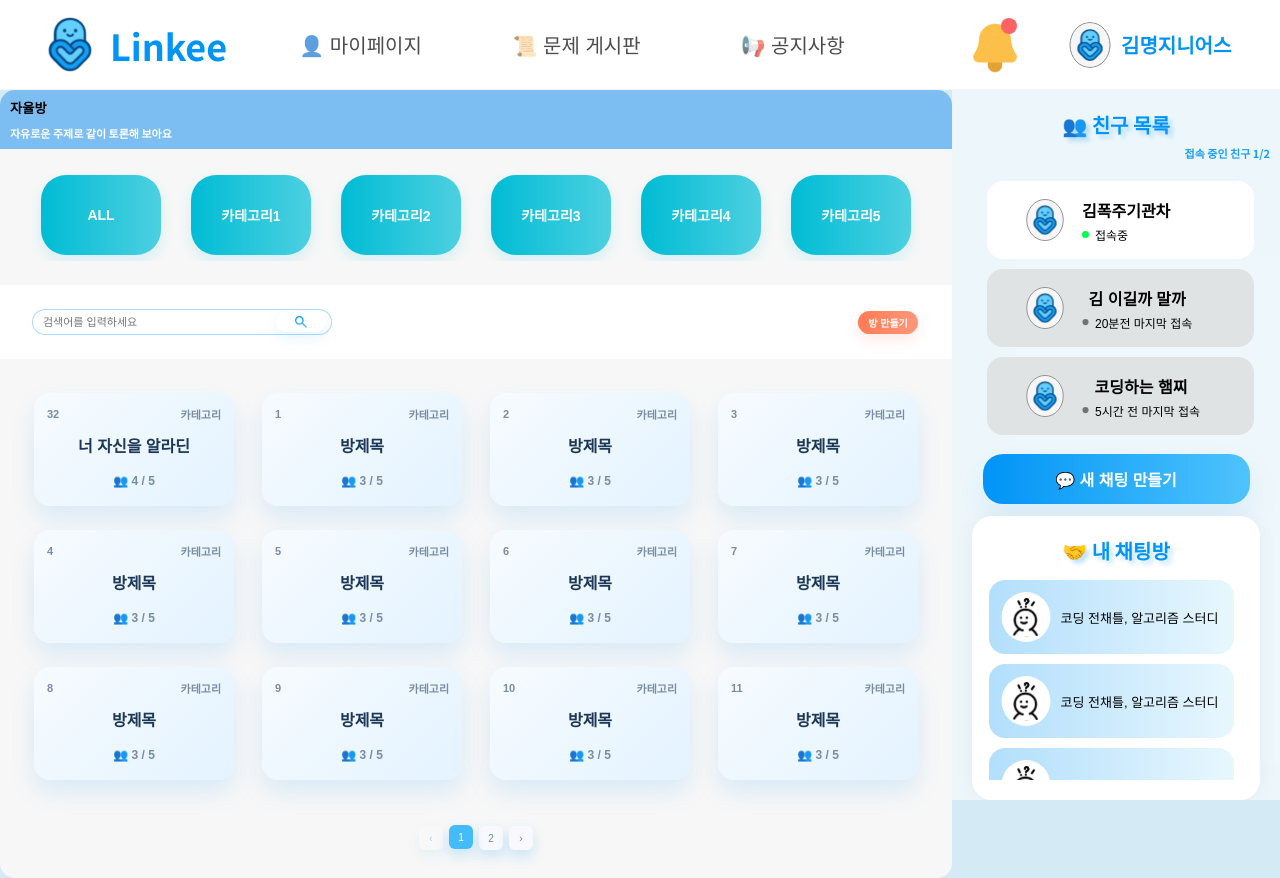
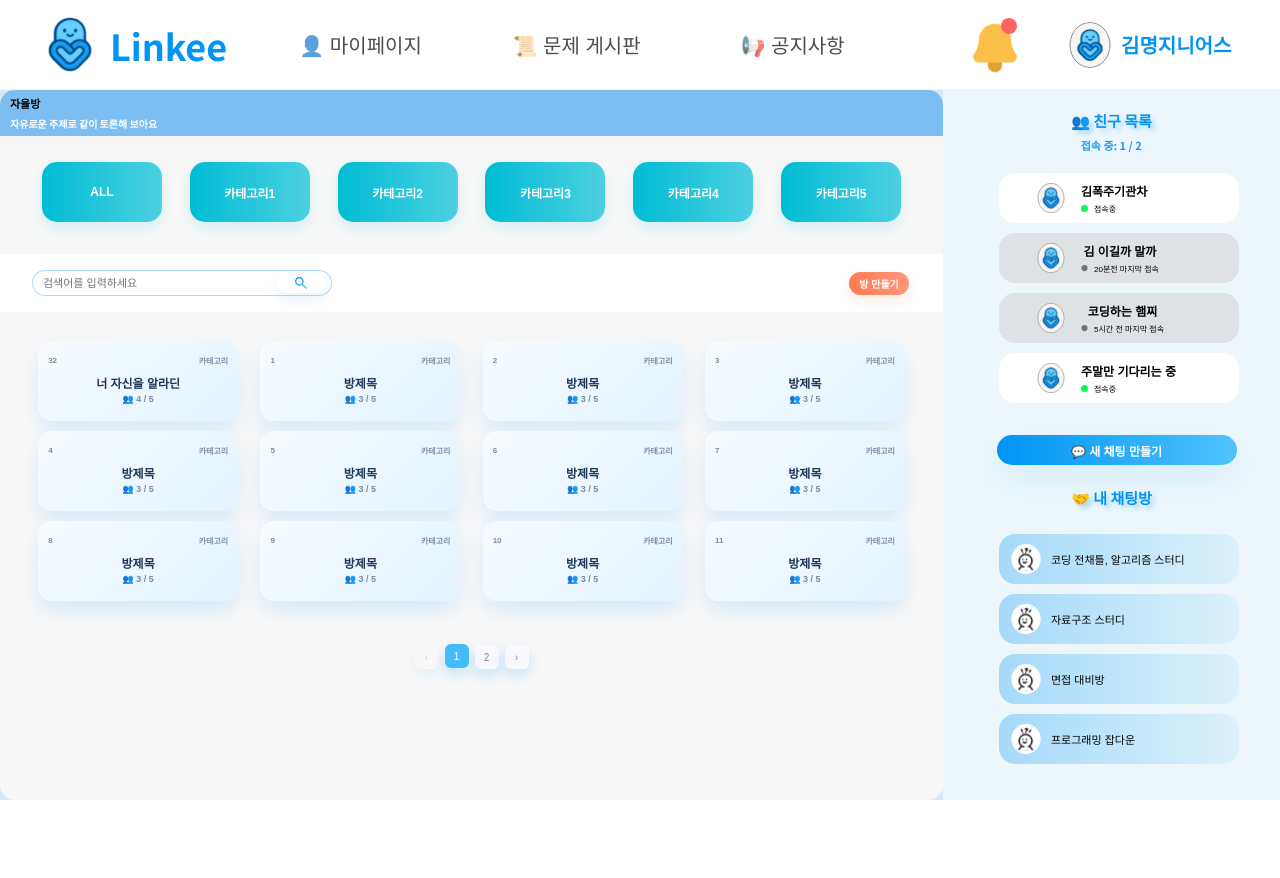
Before and after one commit to Linkee-Project/Linkee-Front-Vue, a Vue app in the folder Linkee-front/Linkee-front-vue/: page /chat/game/rooms in a window 1280 px wide. After the commit the page ends 800 px from the top, so only its background shows below. Built offline with nearby package versions, Linux system fonts and the light colour scheme.

Commit message:
fix : 컨텐츠 크기 수장

```diff
--- a/Linkee-front/Linkee-front-vue/package.json
+++ b/Linkee-front/Linkee-front-vue/package.json
@@ -14,6 +14,7 @@
   "dependencies": {
     "axios": "^1.13.2",
     "element-plus": "^2.11.8",
+    "simplebar": "^6.3.3",
     "vue": "^3.5.22",
     "vue-router": "^4.6.3"
   },
--- a/Linkee-front/Linkee-front-vue/src/App.vue
+++ b/Linkee-front/Linkee-front-vue/src/App.vue
@@ -58,7 +58,6 @@ html, body, #app {
   flex: 1;
   display: flex;
   flex-direction: row;
-  overflow: hidden;
 
   /* 사이드바를 오른쪽 끝으로 밀어냄 */
   justify-content: flex-start;
@@ -70,5 +69,7 @@ html, body, #app {
 
 .router-view-container {
   flex: 1; /* 메인 콘텐츠가 남은 공간 다 차지함 */
+  height: calc(100vh - 90px);
+  overflow: hidden;
 }
 </style>
--- a/Linkee-front/Linkee-front-vue/src/components/layout/user/sidebar/UserSidebar.css
+++ b/Linkee-front/Linkee-front-vue/src/components/layout/user/sidebar/UserSidebar.css
@@ -1,10 +1,13 @@
-/* 전체 사이드바 영역 */
+/* ============================= */
+/* 전체 사이드바 영역            */
+/* ============================= */
 .sidebar-container {
-    width: 337px;
+    min-width: 337px;
     height: calc(100vh - 90px);
     background: rgba(255, 255, 255, 0.6);
+    overflow: hidden;
+}
 
-}
 .content {
     display: flex;
     flex-direction: column;
@@ -12,8 +15,22 @@
     overflow: hidden;
 }
 
-/*----------------------------------------------------------------------------*/
-/* 친구 목록 */
+
+/* ============================= */
+/* 공통 섹션 스타일 (친구/방 공용) */
+/* ============================= */
+.section-block {
+    flex: 1;                       /* 🔥 친구/내 채팅방 영역 높이 동일 배분 */
+    display: flex;
+    flex-direction: column;
+    align-items: center;
+    overflow: hidden;
+    padding-bottom: 10px;
+}
+
+/* ============================= */
+/* 섹션 헤더                     */
+/* ============================= */
 .section-header {
     display: flex;
     flex-direction: column;
@@ -24,13 +41,12 @@
 }
 
 .section-header .title {
-    font-size: 20px;
+    font-size: 15px;
     color: #0094F6;
     text-shadow: 4px 4px 4px rgba(0, 148, 246, 0.25);
     font-weight: 700;
     margin-bottom: 6px;
 }
-
 
 .section-header .count {
     font-size: 11px;
@@ -39,35 +55,47 @@
     align-self: flex-end;
     margin-right: 10px;
 }
-/*----------------------------------------------------------------------------*/
-/* 친구 카드 리스트 */
-.friend-scroll-area {
-    max-height: 400px; /* ✔ 친구 목록이 이 범위 안에서만 스크롤 */
-    overflow-y: auto;
-    margin-left: 35px;   /* 기존 friend-list margin 옮김 */
-    padding-right: 10px; /* 스크롤바 공간 확보 */
-}
 
 
+/* ============================= */
+/* 스크롤 영역(친구/방 공용)      */
+/* ============================= */
+.scroll-area {
+    flex: 1;
+    overflow-y:auto;
+    margin-left: 20px;
+    padding-right: 5px;
+    width: 80%;
+}
+::-webkit-scrollbar {width: 8px; height:8px;}
+::-webkit-scrollbar-button {display:none;}
+::-webkit-scrollbar-track {background:none;}
+::-webkit-scrollbar-thumb {border-radius:50px; background: rgba(210, 233, 243, 0.9);}
+::-webkit-scrollbar-thumb:hover {background: rgba(62, 184, 248, 0.87);}
+
+
+
+/* ============================= */
+/* 친구 리스트                    */
+/* ============================= */
 .friend-list {
     display: flex;
     flex-direction: column;
     gap: 10px;
-
+    align-items: center;
 }
 
 .friend-card {
-    width: 267px;
-    height: 78px;
+    width: 240px;
+    height: 50px;
     display: flex;
     align-items: center;
     padding: 12px;
     border-radius: 16px;
     background: rgba(217, 218, 219, 0.7);
     border: none;
-
     cursor: pointer;
-    transition: 0.2s;  /* hover 애니메이션 */
+    transition: 0.2s;
 }
 
 .friend-card:hover {
@@ -80,18 +108,17 @@
 }
 
 .friend-card .avatar {
-    width: 42px;
-    height: 42px;
+    width: 30px;
+    height: 30px;
     margin-left: 25px;
 }
 
-
 .friend-card .info {
-    margin-left: 16px;
+    margin-left: 15px;
 }
 
 .friend-card .name {
-    font-size: 16px;
+    font-size: 12px;
     font-weight: 900;
     margin: 0;
 }
@@ -109,21 +136,26 @@
 }
 
 .status {
-    font-size: 12px;
+    font-size: 8px;
     margin: 0;
 }
 
-/* 새 채팅방 만들기 버튼 */
+
+/* ============================= */
+/* 새 채팅 만들기 버튼           */
+/* ============================= */
 .button-area {
     display: flex;
     justify-content: center;
     margin-top: 10px;
+    padding-left: 10px;            /* 중앙 정렬 정확도 높임 */
 }
 
 .button-area .btn.btn--blue.btn--medium {
-    width: 267px !important;
-    height: 50px !important;
-    font-size: 16px !important;
+    width: 240px !important;
+    height: 30px !important;
+    font-size: 12px !important;
+
     display: flex;
     justify-content: center;
     align-items: center;
@@ -135,56 +167,29 @@
     transition: 0.2s;
 }
 
-.button-area .btn.btn--blue.btn--medium:hover {
-    transform: translateY(-2px);
-    box-shadow: 0px 14px 32px rgba(0, 148, 246, 0.30) !important;
-}
 
-/*     내 채팅방    */
-
-.myroom-wrapper {
-    width: 288px;
-    background: #ffffff;
-    border-radius: 20px;
-    padding: 20px 0 20px 0;
-    margin: 0 auto;
-    box-shadow: 0 0 20px rgba(0,0,0,0.05);
-}
-
-
-/* 내 채팅방 제목 */
-.myroom-header {
-    text-align: center;
-    margin-bottom: 15px;
-}
-
-.myroom-title {
-    font-size: 20px;
-    font-weight: 700;
-    color: #0094F6;
-    text-shadow: 4px 4px 4px rgba(0, 148, 246, 0.25);
-}
-
-.room-scroll-area {
-    flex-grow: 1;
-    max-height: 200px;        /* 원하는 높이 */
-    overflow-y: auto;         /* 스크롤 활성화 */
-    padding-right: 10px;      /* 스크롤바 공간 */
-}
-
+/* ============================= */
+/* 내 채팅방 리스트              */
+/* ============================= */
 .room-list {
     display: flex;
-    flex-direction: column; /* 세로 목록 */
-    gap: 10px;              /* 카드 간격 */
+    flex-direction: column;
+    gap: 10px;
     align-items: center;
+
 }
 
 .room-card {
-    width: 245px;
-    height: 74px;
+    width: 240px;
+    height: 50px;
     display: flex;
     align-items: center;
-    background: linear-gradient(90deg, rgba(0, 148, 246, 0.30) 0%, rgba(178, 229, 251, 0.30) 100%);
+
+    background: linear-gradient(90deg,
+    rgba(0, 148, 246, 0.30) 0%,
+    rgba(178, 229, 251, 0.30) 100%
+    );
+
     padding: 12px;
     border-radius: 16px;
     border: none;
@@ -198,20 +203,13 @@
     box-shadow: 5px 5px 34px rgba(0, 148, 246, 0.3);
 }
 
-/* 방 아이콘 */
 .room-icon {
-    width: 50px;
-    height: 50px;
+    width: 30px;
+    height: 30px;
 }
 
-/* 방 제목 */
 .room-text {
-    margin-left: 10px; /* 아이콘과 텍스트 간 간격 */
-    font-size: 13px;
+    margin-left: 10px;
+    font-size: 11px;
     font-weight: 500;
 }
-
-/* 추가 상단 마진 */
-.mt-20 {
-    margin-top: 10px;
-}
--- a/Linkee-front/Linkee-front-vue/src/components/layout/user/sidebar/UserSidebar.vue
+++ b/Linkee-front/Linkee-front-vue/src/components/layout/user/sidebar/UserSidebar.vue
@@ -1,55 +1,28 @@
 <script setup>
-//버튼 컴포넌트 가져오기
 import BlueButton from "@/components/base/button/BaseButton.vue";
 import "./UserSidebar.css";
 import profileImg from "@/assets/profile_img.svg";
 import onlineIcon from "@/assets/online.svg";
 import offlineIcon from "@/assets/offline.svg";
-import FriendModal from "/src/components/common/modal/ChoiceModal.vue";
+import FriendModal from "@/components/common/modal/ChoiceModal.vue";
 
+import { ref } from "vue";
 
-//채팅방 여러개 만들기
+// 친구 더미데이터
+const friends = [
+  { id: 1, name: "김폭주기관차", status: "접속중", online: true, avatar: profileImg },
+  { id: 2, name: "김 이길까 말까", status: "20분전 마지막 접속", online: false, avatar: profileImg },
+  { id: 3, name: "코딩하는 햄찌", status: "5시간 전 마지막 접속", online: false, avatar: profileImg },
+  { id: 4, name: "주말만 기다리는 중", status: "접속중", online: true, avatar: profileImg }
+];
+
+// 채팅방 더미데이터
 const rooms = [
   { id: 1, title: "코딩 전채틀, 알고리즘 스터디" },
-  { id: 2, title: "코딩 전채틀, 알고리즘 스터디" },
-  { id: 3, title: "코딩 전채틀, 알고리즘 스터디" },
-  { id: 4, title: "코딩 전채틀, 알고리즘 스터디" }
+  { id: 2, title: "자료구조 스터디" },
+  { id: 3, title: "면접 대비방" },
+  { id: 4, title: "프로그래밍 잡다운" }
 ];
-
-//친구 여러개 만들기
-// ✔ 친구 4명 데이터
-const friends = [
-  {
-    id: 1,
-    name: "김폭주기관차",
-    status: "접속중",
-    online: true,
-    avatar: profileImg
-  },
-  {
-    id: 2,
-    name: "김 이길까 말까",
-    status: "20분전 마지막 접속",
-    online: false,
-    avatar: profileImg
-  },
-  {
-    id: 3,
-    name: "코딩하는 햄찌",
-    status: "5시간 전 마지막 접속",
-    online: false,
-    avatar: profileImg
-  },
-  {
-    id: 4,
-    name: "주말만 기다리는 중",
-    status: "접속중",
-    online: true,
-    avatar: profileImg
-  }
-];
-
-import { ref } from "vue";
 
 // 모달 관련 상태
 const isModalOpen = ref(false);
@@ -58,27 +31,21 @@ const modalY = ref(0);
 const selectedFriend = ref(null);
 const modalType = ref("friend");
 
-
-// 친구 클릭 -> 모달 열기
+// 친구 모달 열기
 const openFriendModal = (event, friend) => {
-  selectedFriend.value = friend;
-
-  const card = event.currentTarget;
-  const rect = card.getBoundingClientRect();
-
-  // 모달 위치는 "카드 왼쪽 중앙"
-  modalX.value = rect.left - 160; // 모달 width + 여백
-  modalY.value = rect.top + rect.height / 2 - 70; // 모달 height 절반만큼 조정
-
-  isModalOpen.value = true;
+  openModal(event, friend, "friend");
 };
 
+const openRoomModal = (event, room) => {
+  openModal(event, room, "room");
+};
 
-const openRoomModal = (event, room) => {
-  selectedFriend.value = room;
+// 모달 공통 로직
+const openModal = (event, data, type) => {
+  selectedFriend.value = data;
+  modalType.value = type;
 
-  const card = event.currentTarget;
-  const rect = card.getBoundingClientRect();
+  const rect = event.currentTarget.getBoundingClientRect();
 
   modalX.value = rect.left - 160;
   modalY.value = rect.top + rect.height / 2 - 70;
@@ -86,16 +53,7 @@ const openRoomModal = (event, room) => {
   isModalOpen.value = true;
 };
 
-
-
-// 모달 닫기
 const closeModal = () => {
-  isModalOpen.value = false;
-};
-
-// 모달에서 선택한 버튼 실행
-const handleAction = (type) => {
-  console.log("선택한 기능:", type, selectedFriend.value.name);
   isModalOpen.value = false;
 };
 </script>
@@ -103,72 +61,74 @@ const handleAction = (type) => {
 <template>
   <aside class="sidebar-container">
     <div class="content">
-      <!-- 상단: 친구 목록 타이틀 -->
+
+      <!-- ========================= -->
+      <!--   친구 목록 섹션          -->
+      <!-- ========================= -->
+      <div class="section-block">
+
         <div class="section-header">
           <span class="title">👥 친구 목록</span>
-        <!-- 나중에 수정 -->
-        <span class="count">접속 중인 친구 1/2</span>
+          <span class="count">접속 중: 1 / 2</span>
         </div>
 
-      <!-- 친구 카드 리스트 영역 -->
-      <div class="friend-scroll-area">
+        <div class="scroll-area">
           <div class="friend-list">
-
-          <!-- ✔ v-for로 친구 목록 반복 렌더링 -->
             <button
                 class="friend-card"
-              :class="{ online: friend.online }"
                 v-for="friend in friends"
                 :key="friend.id"
+                :class="{ online: friend.online }"
                 @click="event => openFriendModal(event, friend)"
             >
-            <img class="avatar" :src="friend.avatar" alt="friend avatar" />
+              <img class="avatar" :src="friend.avatar" />
 
               <div class="info">
                 <p class="name">{{ friend.name }}</p>
 
                 <div class="status-row">
-                <!-- 온라인/오프라인 색상 아이콘 자동 변경 -->
-                <img
-                    class="status-color"
-                    :src="friend.online ? onlineIcon : offlineIcon"
-                    alt="status icon"
-                />
+                  <img class="status-color" :src="friend.online ? onlineIcon : offlineIcon" />
                   <span class="status">{{ friend.status }}</span>
                 </div>
               </div>
             </button>
+          </div>
 
         </div>
       </div>
 
 
-      <!-- 새 채팅방 만들기 버튼 -->
+      <!-- 새 채팅 만들기 -->
       <div class="button-area">
+
           <BlueButton color="blue" size="medium" label="💬 새 채팅 만들기" />
+
       </div>
 
-      <!-- 내 채팅방 -->
-      <div class="myroom-wrapper mt-20">
 
-        <div class="myroom-header">
-          <span class="myroom-title">🤝 내 채팅방</span>
+      <!-- ========================= -->
+      <!--     내 채팅방 섹션        -->
+      <!-- ========================= -->
+      <div class="section-block">
+        <div class="section-header">
+          <span class="title">🤝 내 채팅방</span>
         </div>
 
-        <div class="room-scroll-area">
+        <div class="scroll-area" >
           <div class="room-list">
-            <button class="room-card"
+            <button
+                class="room-card"
                 v-for="room in rooms"
                 :key="room.id"
                 @click="event => openRoomModal(event, room)"
             >
-              <img class="room-icon" src="../../../../assets/chat_room_img.svg" alt="room icon" />
+              <img class="room-icon" src="@/assets/chat_room_img.svg" />
               <p class="room-text">{{ room.title }}</p>
             </button>
           </div>
         </div>
+      </div>
 
-      </div>
     </div>
   </aside>
 
@@ -179,7 +139,5 @@ const handleAction = (type) => {
       :x="modalX"
       :y="modalY"
       @close="closeModal"
-      @action="handleAction"
   />
-
 </template>
--- a/Linkee-front/Linkee-front-vue/src/views/chat-view/ChatGameListView.vue
+++ b/Linkee-front/Linkee-front-vue/src/views/chat-view/ChatGameListView.vue
@@ -237,15 +237,16 @@ const pagedRooms = computed(() => {
 }
 
 .free-board-header h5 {
+  font-size: 11px;
   font-weight: 900;
-  margin: 8px 0;
+  margin: 5px 0;
 }
 
 .free-board-header p {
-  font-size: 11px;
+  font-size: 10px;
   font-weight: bold;
   color: white;
-  margin: 8px 0;
+  margin: 5px 0;
 }
 
 .free-board {
@@ -265,7 +266,7 @@ const pagedRooms = computed(() => {
   gap: 24px;
   padding: 24px 32px 20px;
 
-  overflow-y: auto;
+  overflow-y: hidden;
   overflow-x: hidden;
   border-bottom-left-radius: 15px;
   border-bottom-right-radius: 15px;
@@ -275,22 +276,28 @@ const pagedRooms = computed(() => {
 .free-board__rooms {
   display: grid;
   grid-template-columns: repeat(4, 1fr);
-  gap: 20px 24px;
-  margin-top: 8px;
+  justify-content: center;
+  gap: 10px 10px;
+  margin-top: 5px;
   flex: none;
   overflow: visible;
+
+
 }
 
 /* 방 카드 */
 .room-card-btn {
+  width: 100%;  /* 🔥 grid 칸을 꽉 채우기 */
+  max-width: 200px;
+  min-width: 200px !important;
   display: flex;
   flex-direction: column;
-  justify-content: space-between;
-  width: 70%;
-  padding: 13px;
-  border-radius: 16px;
+  height: 80px;
+  padding: 10px;
+  border-radius: 14px;
   background: linear-gradient(135deg, #f7fbff, #e3f3ff);
-  box-shadow: 0 12px 24px rgba(0, 148, 246, 0.12);
+  box-shadow: 0 10px 20px rgba(0, 148, 246, 0.12);
+  margin: 0 auto; /* 🔥 카드가 칸 내부에서 가운데 위치하도록 */
 }
 
 .room-card__header {
@@ -298,26 +305,25 @@ const pagedRooms = computed(() => {
   justify-content: space-between; /* 좌우 배치 */
   align-items: center;
   width: 100%;
-  font-size: 11px;
-  padding-bottom: 5px;
+  font-size: 8px;
+  padding-bottom: 3px;
   color: #7a8ca3;
 }
 
 .room-card__title {
-  margin-top: 6px;
-  margin-bottom: 12px;
-  font-size: 16px;
+  padding-top: 5px;
+  font-size: 12px;
   font-weight: 600;
   color: #1c3757;
-  padding-bottom: 5px;
+  padding-bottom: 3px;
   text-align: center;
 }
 
 .room-card__footer {
-  font-size: 12px;
+  font-size: 9px;
   color: #7a8ca3;
   text-align: center;
-  padding-bottom: 5px;
+  padding-bottom: 3px;
 }
 
 .free-board__category {
@@ -325,27 +331,33 @@ const pagedRooms = computed(() => {
   flex-direction: row;
   justify-content: space-around;
   align-items: center;
-  gap: 12px;
+  gap: 8px;
 
-  overflow-x: auto;
+  padding-bottom: 2px;
+  margin-bottom: 4px;
+
   white-space: nowrap;
-  padding-bottom: 4px;
 
   scrollbar-width: thin;
 }
 
 /* 카테고리 버튼 크기 줄여서 한 줄 정렬 적합 */
 .free-board__category-btn {
-  min-width: 120px;
-  height: 80px;
-  flex-shrink: 0; /* 🔥 절대 줄어들지 않게 */
+  min-width: 120px;      /* 🔥 버튼 좀 더 슬림 */
+  height: 60px; /* 🔥 높이도 축소 */
+  padding: 6px 10px;
+  font-size: 12px;
+  border-radius: 15px;
+  flex-shrink: 0;
 }
 
 
 /* 검색 영역 - 완전 한 줄 */
 .free-board__search {
+  margin-top: 0;         /* 🔥 카테고리 아래 딱 붙게 */
+
+
   display: flex;
-  flex-direction: row; /* 무조건 한 줄 */
   align-items: center;
   justify-content: space-between;
 
@@ -353,8 +365,8 @@ const pagedRooms = computed(() => {
 
   margin-left: -32px;
   margin-right: -32px;
-  padding: 8px 32px;
-  gap: 12px;
+  padding-left: 32px;
+  padding-right: 32px;
 }
 
 /* 검색 input 크기 줄어들도록 설정 */
```
Also changed, not shown: 1 other file (tests, documents, lock files or other folders). Lines whose indentation alone changed are shown as unchanged.
